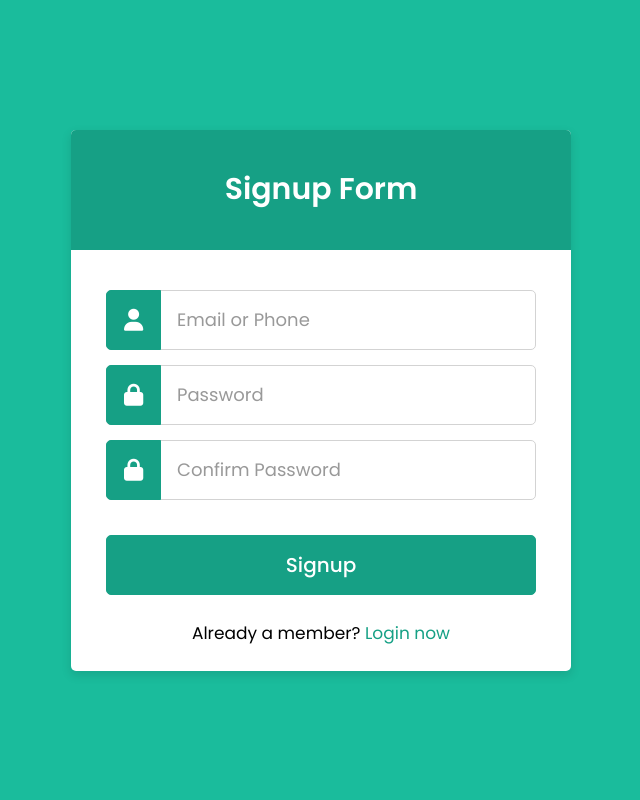
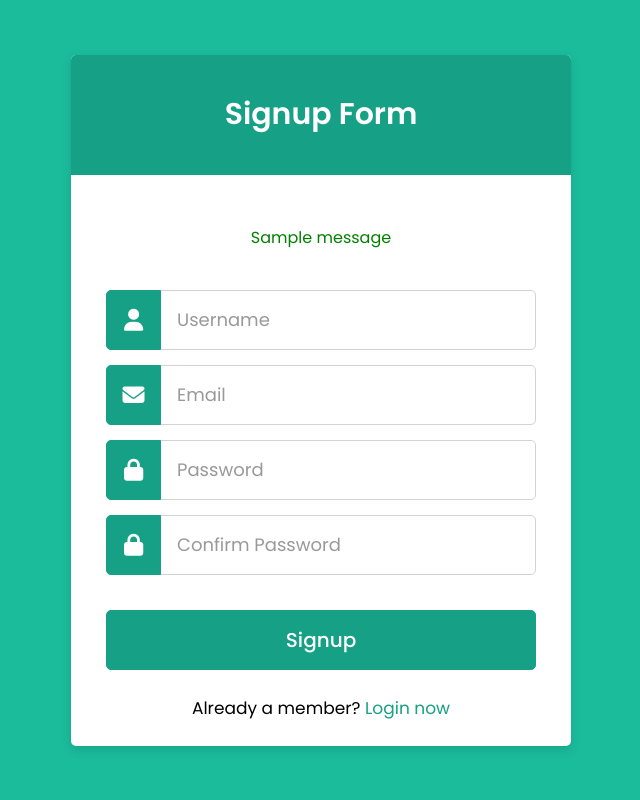
Before and after one commit to mahede182/authPrac, a Django app: page /signup/ in a window 1280 px wide. Shown: the whole page, without its empty margins (319-959 px from the left). Run offline with Django 5.2, Linux system fonts and the light colour scheme; tables that the repository leaves empty hold one stand-in row (values such as "Sample post"); one stand-in notice (Sample message) is shown; some libraries are stand-ins or nearby versions.

Commit message:
feat : added signup

```diff
--- a/accounts/forms.py
+++ b/accounts/forms.py
@@ -1,5 +1,11 @@
 from django import forms
-
+from django.contrib.auth import get_user_model
+# এটি বেস্ট প্র্যাকটিস
+User = get_user_model()
+# from django.contrib.auth.models import User
+# এটি Django এর ডিফল্ট User মডেল
+# সরাসরি User মডেলকে ইমপোর্ট করে
+# যদি আপনি কাস্টম User মডেল ব্যবহার করেন, তাহলে এই পদ্ধতি সমস্যা তৈরি করতে পা
 class SignInForm(forms.Form):
     def __init__(self, *args, **kwargs):
         super().__init__(*args, **kwargs)
@@ -14,3 +20,38 @@ class SignInForm(forms.Form):
     password = forms.CharField(
         widget=forms.PasswordInput(attrs={'placeholder': 'Password'})
     )
+
+class SignUpForm(forms.ModelForm):
+    password = forms.CharField(widget=forms.PasswordInput())
+    confirm_password = forms.CharField(widget=forms.PasswordInput())
+
+    class Meta:
+        model = User
+        fields = ['username', 'email', 'password', 'confirm_password']
+
+    def __init__(self, *args, **kwargs):
+        super().__init__(*args, **kwargs)
+        placeholders = {
+            'username': 'Username',
+            'email': 'Email',
+            'password': 'Password',
+            'confirm_password': 'Confirm Password'
+        }
+        for field, placeholder in placeholders.items():
+            self.fields[field].widget.attrs.update({'placeholder': placeholder})
+
+    def clean(self):
+        cleaned_data = super().clean()
+        password = cleaned_data.get('password')
+        confirm_password = cleaned_data.get('confirm_password')
+
+        if password and confirm_password and password != confirm_password:
+            raise forms.ValidationError("Passwords do not match")
+        return cleaned_data
+
+    def save(self, commit=True):
+        user = super().save(commit=False)
+        user.set_password(self.cleaned_data['password'])
+        if commit:
+            user.save()
+        return user
--- a/accounts/views.py
+++ b/accounts/views.py
@@ -1,15 +1,17 @@
-from django.shortcuts import render
-from django.views.generic import TemplateView, View
+# Django core imports
+from django.contrib import messages
+from django.contrib.auth import authenticate, login, logout
 # A mixin for users who have logged in, which checks the login requirement
 from django.contrib.auth.mixins import LoginRequiredMixin
-# Create your views here.
-from .forms import SignInForm
-from django.contrib.auth import authenticate, login, logout
-from django.shortcuts import redirect
-from django.contrib import messages
+from django.shortcuts import redirect, render
+from django.urls import reverse_lazy
+from django.utils.decorators import method_decorator
+from django.views.decorators.cache import never_cache
+from django.views.generic import TemplateView, View
+
+# Local imports
+from .forms import SignInForm, SignUpForm
 from .mixins import LogoutRequiredMixin
-from django.views.decorators.cache import never_cache
-from django.utils.decorators import method_decorator
 
 @method_decorator(never_cache, name='dispatch')
 class Home(LoginRequiredMixin, TemplateView):
@@ -37,8 +39,28 @@ class Signin(LogoutRequiredMixin, View):
                 # return redirect('signup')
         return render(request, "accounts/signIn.html", {"form": form})
 
-class Signup(TemplateView):
+@method_decorator(never_cache, name='dispatch')
+class Signup(LogoutRequiredMixin, TemplateView):
     template_name = "accounts/signup.html"
+    form_class = SignUpForm
+    success_url = reverse_lazy('home')
+
+    def get_context_data(self, **kwargs):
+        context = super().get_context_data(**kwargs)
+        context['form'] = self.form_class()
+        return context
+
+    def post(self, request, *args, **kwargs):
+        form = self.form_class(request.POST)
+        if form.is_valid():
+            user = form.save()
+            messages.success(request, "Account created successfully! Please login.")
+            return redirect(self.success_url)
+        else:
+            # Check if the error is due to password mismatch
+            if 'Passwords do not match' in str(form.errors.get('__all__', '')):
+                messages.error(request, "Passwords do not match. Please try again.")
+        return render(request, self.template_name, {'form': form})
 
 class Logout(View):
     def get(self, request):
--- a/static/css/style.css
+++ b/static/css/style.css
@@ -124,3 +124,26 @@ form .button input:hover {
 form .signup-link a:hover {
   text-decoration: underline;
 }
+
+.error-message {
+    color: #dc3545;
+    font-size: 0.875rem;
+    margin-top: 0.25rem;
+    width: 100%;
+    padding: 0.25rem 0;
+    margin-bottom: 10px;
+}
+
+.error-message p {
+    margin: 0;
+}
+
+.row {
+    position: relative;
+    margin-bottom: 15px;
+}
+
+/* If the input has an error, add a red border */
+.error-message + input {
+    border-color: #dc3545;
+}
--- a/templates/accounts/message.html
+++ b/templates/accounts/message.html
@@ -1,7 +1,7 @@
 {% if messages %}
     {% for message in messages %}
     <div style="padding: 25px 35px; text-align: center;">
-        <p style="color: red;">{{ message }}</p>
+        <p style="color: {% if message.tags == 'success' %}green{% else %}red{% endif %};">{{ message }}</p>
     </div>
     {% endfor %}
 {% endif %}
--- a/templates/accounts/signIn.html
+++ b/templates/accounts/signIn.html
@@ -1,6 +1,6 @@
 {% extends '../base.html' %}
 
-{% block title %}title{% endblock title %}
+{% block title %}Sign In{% endblock title %}
 
 {% block content %}
     <div class="wrapper">
--- a/templates/accounts/signup.html
+++ b/templates/accounts/signup.html
@@ -1,28 +1,66 @@
 {% extends '../base.html' %}
 
-{% block title %}title{% endblock title %}
+{% block title %}Registration{% endblock title %}
 
 {% block content %}
     <div class="wrapper">
         <div class="title"><span>Signup Form</span></div>
-            <form action="#">
+        <form action="#" method="post">
+            {% csrf_token %}
+            {% include 'accounts/message.html' %}
+
             <div class="row">
                 <i class="fas fa-user"></i>
-                <input type="text" placeholder="Email or Phone" required />
+                {{ form.username }}
+                {% if form.username.errors %}
+                    <div class="error-message">
+                        {% for error in form.username.errors %}
+                            <p>{{ error }}</p>
+                        {% endfor %}
+                    </div>
+                {% endif %}
             </div>
+
+            <div class="row">
+                <i class="fas fa-envelope"></i>
+                {{ form.email }}
+                {% if form.email.errors %}
+                    <div class="error-message">
+                        {% for error in form.email.errors %}
+                            <p>{{ error }}</p>
+                        {% endfor %}
+                    </div>
+                {% endif %}
+            </div>
+
             <div class="row">
                 <i class="fas fa-lock"></i>
-                <input type="password" placeholder="Password" required />
+                {{ form.password }}
+                {% if form.password.errors %}
+                    <div class="error-message">
+                        {% for error in form.password.errors %}
+                            <p>{{ error }}</p>
+                        {% endfor %}
+                    </div>
+                {% endif %}
             </div>
+
             <div class="row">
                 <i class="fas fa-lock"></i>
-                <input type="password" placeholder="Confirm Password" required />
+                {{ form.confirm_password }}
+                {% if form.confirm_password.errors %}
+                    <div class="error-message">
+                        {% for error in form.confirm_password.errors %}
+                            <p>{{ error }}</p>
+                        {% endfor %}
+                    </div>
+                {% endif %}
             </div>
+
             <div class="row button">
                 <input type="submit" value="Signup" />
             </div>
-            <div class="signup-link">Already a member? <a href={% url "signin" %}>Login now</a></div>
-            </form>
-        </div>
+            <div class="signup-link">Already a member? <a href="{% url 'signin' %}">Login now</a></div>
+        </form>
     </div>
 {% endblock content %}
```
Also changed, not shown: db.sqlite3.
